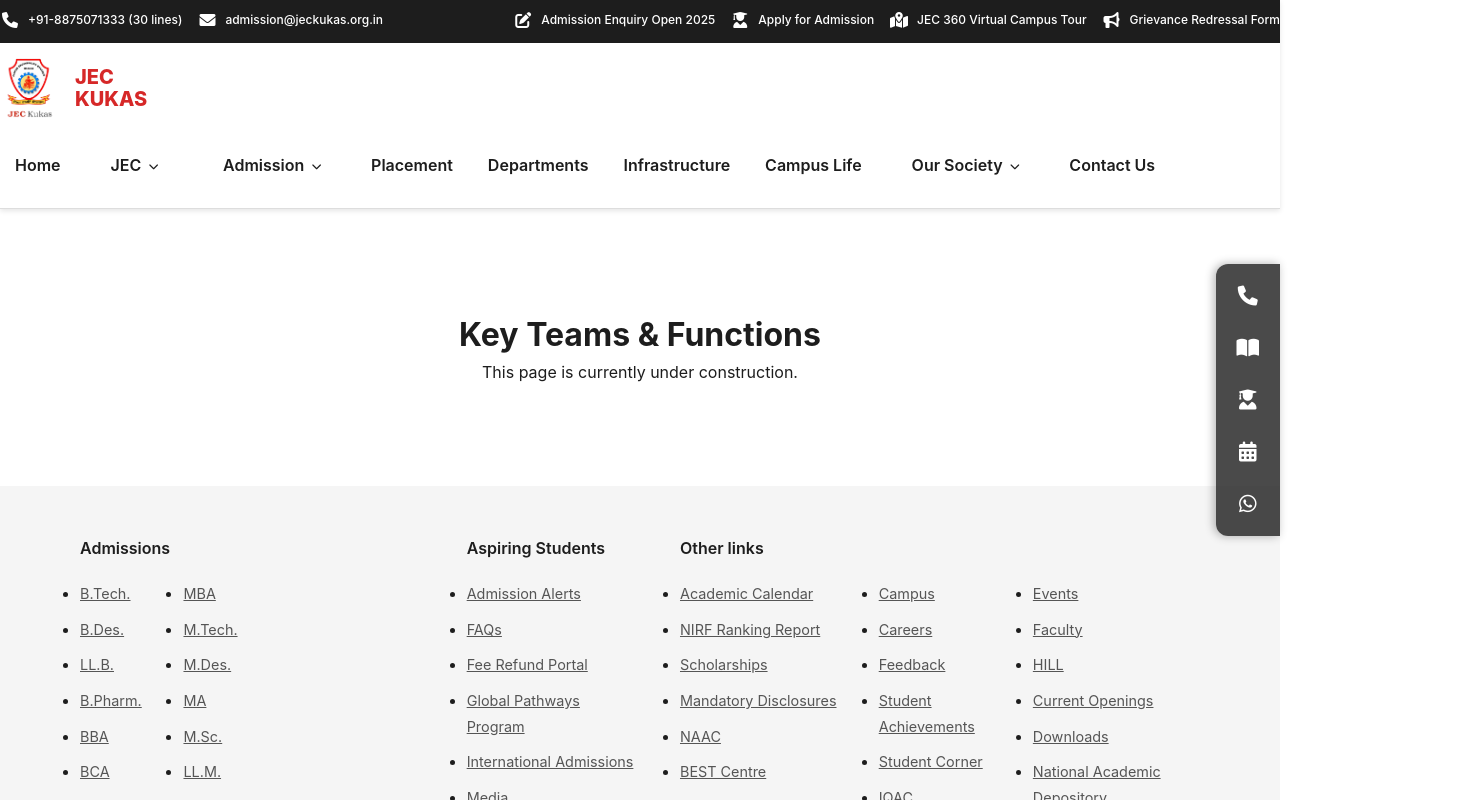
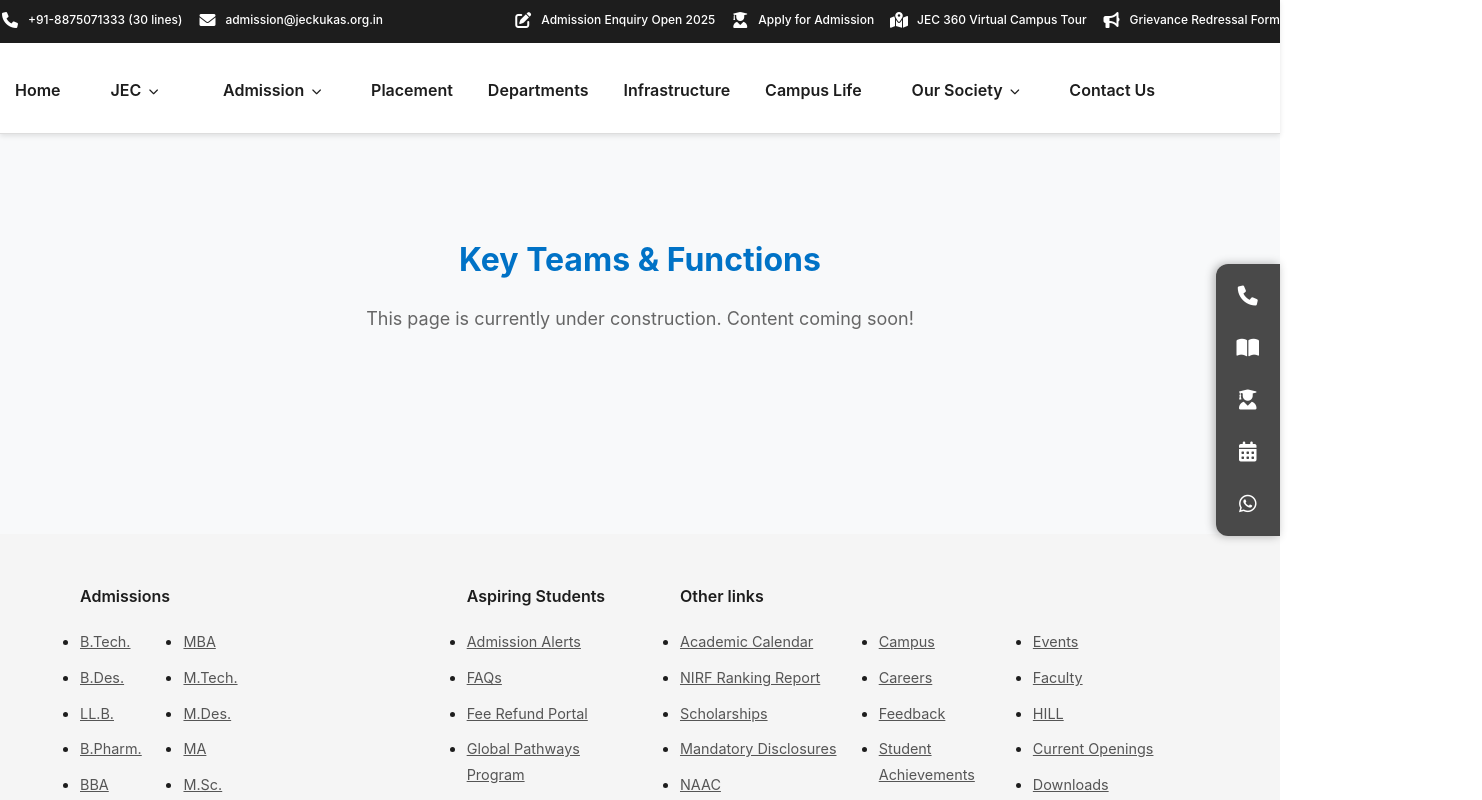
Before and after one commit to Harsha-391/JEC-SAMPLE, a React (Create React App) app: page /society/teams in a window 1280 px wide. Shown: the top 800 px of the page, 1482 px wide, since content can reach past the window. Built offline with nearby package versions, Linux system fonts and the light colour scheme.

Commit message:
changes in alignment

```diff
--- a/src/App.css
+++ b/src/App.css
@@ -276,6 +276,40 @@ header {
   color: var(--color-primary);
   transform: translateX(3px);
 }
+/* ... existing .dropdown-menu styles ... */
+
+/* 1. ADD THIS: Style for right-aligned menus */
+.dropdown-menu.align-right {
+  left: auto;
+  right: 0;
+}
+
+/* 2. ADD THIS: Responsive adjustments for smaller screens */
+@media (max-width: 992px) {
+  .dropdown-menu {
+    min-width: 300px; /* Shrink width on tablets */
+    width: 90vw;      /* Or make it responsive to viewport */
+    left: 50%;        /* Center it relative to parent... */
+    transform: translateX(-50%) translateY(10px); /* ...and offset center */
+  }
+
+  /* Override alignment on mobile since we center everything */
+  .dropdown-menu.align-right {
+    left: 50%;
+    right: auto;
+  }
+
+  /* Change grid to 2 columns or 1 column on small screens */
+  .dropdown-grid {
+    grid-template-columns: repeat(2, 1fr);
+  }
+}
+
+@media (max-width: 600px) {
+  .dropdown-grid {
+    grid-template-columns: 1fr; /* 1 column on mobile */
+  }
+}
 /* --- NEW DROPDOWN STYLES END HERE --- */
 /* Side Icon Bar */
 .college-side-bar {
@@ -1816,8 +1850,8 @@ footer {
   font-size: 4rem;
   margin-bottom: 0.5rem;
   background: linear-gradient(to right, #fff, #e2e8f0);
+  -webkit-background-clip: text;
   background-clip: text;
-  -webkit-background-clip: text;
   -webkit-text-fill-color: transparent;
   text-transform: uppercase;
   letter-spacing: -1px;
--- a/src/App.js
+++ b/src/App.js
@@ -2,17 +2,30 @@ import React from 'react';
 import { BrowserRouter, Routes, Route } from 'react-router-dom';
 import './App.css';
 
-// ... existing imports ...
+// Import your Layout and Page components
 import Layout from './components/Layout';
 import Home from './pages/Home';
-// ... other imports ...
+import Admissions from './pages/Admissions';
+import Placements from './pages/Placements';
+import About from './pages/About';
+import Contact from './pages/Contact';
+import Faq from './pages/Faq';
+import Management from './pages/Management';
+import HumanNetwork from './pages/HumanNetwork';
+import IIC from './pages/IIC';
+import Alumni from './pages/Alumni';
+import Employment from './pages/Employment';
+import AntiRagging from './pages/AntiRagging';
+import Testimonials from './pages/Testimonials';
 
-// TEMPORARY PLACEHOLDER COMPONENT
-// (You will delete this once you create the real pages)
+// --- Placeholder Component for New Society Pages ---
+// You can replace this later with real page components like import Foundation from './pages/Foundation';
 const SocietyPlaceholder = ({ title }) => (
-  <div style={{ padding: '100px', textAlign: 'center' }}>
-    <h1>{title}</h1>
-    <p>This page is currently under construction.</p>
+  <div style={{ padding: '100px 20px', textAlign: 'center', background: '#f8f9fa', minHeight: '50vh' }}>
+    <h1 style={{ color: '#0072C6', marginBottom: '20px' }}>{title}</h1>
+    <p style={{ fontSize: '18px', color: '#666' }}>
+      This page is currently under construction. Content coming soon!
+    </p>
   </div>
 );
 
@@ -23,9 +36,22 @@ function App() {
         <Route path="/" element={<Layout />}>
 
           <Route index element={<Home />} />
-          {/* ... existing routes ... */}
+          <Route path="admissions" element={<Admissions />} />
+          <Route path="placements" element={<Placements />} />
+          <Route path="about" element={<About />} />
+          <Route path="contact" element={<Contact />} />
 
-          {/* --- NEW SOCIETY ROUTES --- */}
+          {/* JEC Dropdown Routes */}
+          <Route path="jec/faq" element={<Faq />} />
+          <Route path="jec/management" element={<Management />} />
+          <Route path="jec/human-network" element={<HumanNetwork />} />
+          <Route path="jec/iic" element={<IIC />} />
+          <Route path="jec/alumni" element={<Alumni />} />
+          <Route path="jec/employment" element={<Employment />} />
+          <Route path="jec/anti-ragging" element={<AntiRagging />} />
+          <Route path="jec/testimonials" element={<Testimonials />} />
+
+          {/* Our Society Dropdown Routes (New) */}
           <Route path="society/foundation" element={<SocietyPlaceholder title="Foundation for Better Tomorrow" />} />
           <Route path="society/agrasen-college" element={<SocietyPlaceholder title="Agrasen College" />} />
           <Route path="society/jces" element={<SocietyPlaceholder title="Jaipur College of Education & Science" />} />
--- a/src/components/NavDropdown.js
+++ b/src/components/NavDropdown.js
@@ -1,9 +1,9 @@
-// src/components/NavDropdown.js
 import React from 'react';
 import { Link } from 'react-router-dom';
 
-function NavDropdown({ title, items, baseLink = "#!" }) {
-  // Helper to stop click if the link is dead
+// 1. Add 'align' to props (default is 'left')
+function NavDropdown({ title, items, baseLink = "#!", align = "left" }) {
+
   const handleClick = (e) => {
     if (baseLink === "#!") {
       e.preventDefault();
@@ -12,14 +12,13 @@ function NavDropdown({ title, items, baseLink = "#!" }) {
 
   return (
     <div className="nav-item has-dropdown">
-      {/* Main Link with click handler */}
       <Link to={baseLink} className="nav-link" onClick={handleClick}>
         {title}
         <i className="fas fa-chevron-down dropdown-arrow"></i>
       </Link>
 
-      {/* Dropdown Menu */}
-      <div className="dropdown-menu">
+      {/* 2. Apply the alignment class dynamically */}
+      <div className={`dropdown-menu ${align === 'right' ? 'align-right' : ''}`}>
         <div className="dropdown-grid">
           {items.map((item, index) => (
             <Link key={index} to={item.path} className="dropdown-item">
--- a/src/components/Subheader.js
+++ b/src/components/Subheader.js
@@ -34,29 +34,22 @@ const societyMenuItems = [
   { title: 'Jaipur College of Education & Science', path: '/society/jces' },
   { title: 'Key Teams & Functions', path: '/society/teams' },
 ];
+// ... imports and data arrays ...
 
 function Subheader() {
   return (
     <div className="subheader">
       <div className="subheader-content max-width-container">
 
-        {/* Logo on the Left */}
-        <Link to="/" className="subheader-logo">
-          <img src="/images/logo.png" alt="Jaipur Engineering College Logo" />
-          <div className="logo-text">
-            <span>JEC</span>
-            <span>KUKAS</span>
-          </div>
-        </Link>
+        {/* ... Logo section ... */}
 
-        {/* Navigation */}
         <nav className="subheader-nav">
           <Link to="/" className="nav-link">Home</Link>
 
-          {/* JEC Dropdown */}
+          {/* JEC stays Left aligned (Default) */}
           <NavDropdown title="JEC" items={jecMenuItems} baseLink="/#!" />
 
-          {/* Admission Dropdown */}
+          {/* Admission is in the middle, usually fine as left, but you can change if needed */}
           <NavDropdown title="Admission" items={admissionMenuItems} baseLink="/admissions" />
 
           <Link to="/placements" className="nav-link">Placement</Link>
@@ -64,8 +57,13 @@ function Subheader() {
           <a href="#!" className="nav-link">Infrastructure</a>
           <a href="#!" className="nav-link">Campus Life</a>
 
-          {/* 3. REPLACED THE STATIC LINK WITH DROPDOWN HERE */}
-          <NavDropdown title="Our Society" items={societyMenuItems} baseLink="/society" />
+          {/* 1. PASS align="right" HERE */}
+          <NavDropdown
+            title="Our Society"
+            items={societyMenuItems}
+            baseLink="/society"
+            align="right"
+          />
 
           <Link to="/contact" className="nav-link">Contact Us</Link>
         </nav>
```
